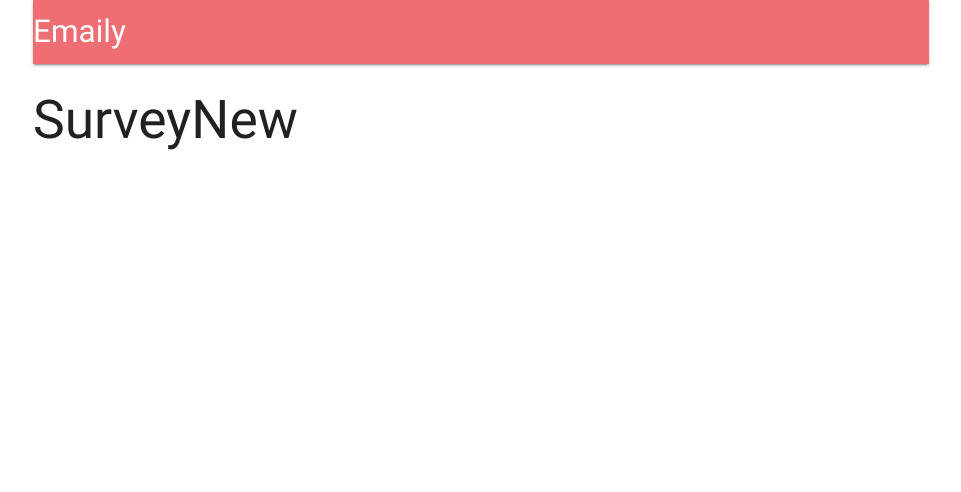
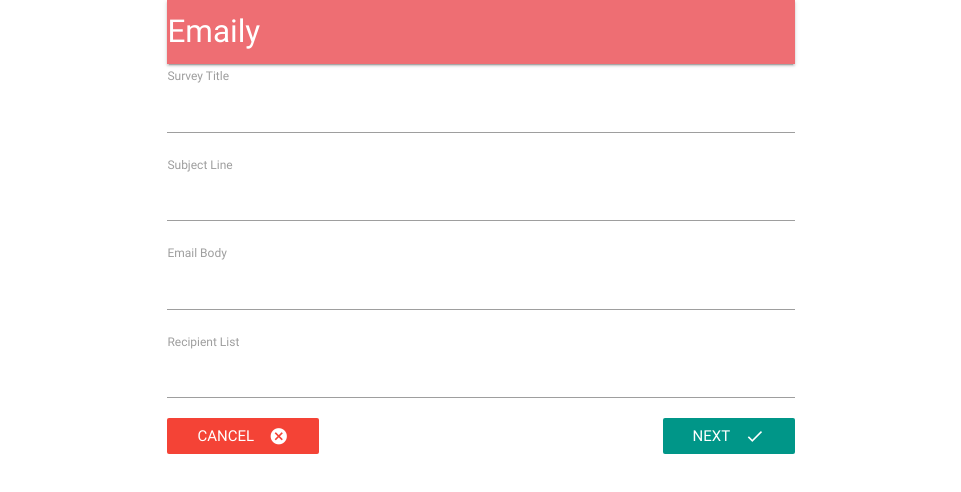
Before and after one commit to edumueller/node-projects, a React app in the folder client/: page /surveys/new in a window 1280 px wide. Shown: the whole page, without its empty margins (159-1120 px from the left). Built offline with nearby package versions, Linux system fonts and the light colour scheme; no server answers.

Commit message:
Implemented survey form w/ wizard

```diff
--- a/client/package.json
+++ b/client/package.json
@@ -20,6 +20,7 @@
 		"react-scripts": "1.0.17",
 		"react-stripe-checkout": "^2.6.3",
 		"redux": "^3.7.2",
+		"redux-form": "^7.2.0",
 		"redux-thunk": "^2.2.0"
 	},
 	"scripts": {
--- a/client/public/index.html
+++ b/client/public/index.html
@@ -10,6 +10,8 @@
     -->
     <link rel="manifest" href="%PUBLIC_URL%/manifest.json">
     <link rel="shortcut icon" href="%PUBLIC_URL%/favicon.ico">
+    <link href="https://fonts.googleapis.com/icon?family=Material+Icons" rel="stylesheet">
+
     <!--
       Notice the use of %PUBLIC_URL% in the tags above.
       It will be replaced with the URL of the `public` folder during the build.
--- a/client/src/components/App.js
+++ b/client/src/components/App.js
@@ -5,9 +5,8 @@ import * as actions from '../actions'; // take all the actions and assign them t
 
 import Header from './Header';
 import Landing from './Landing';
-
-const Dashboard = () => <h2>Dashboard</h2>;
-const SurveyNew = () => <h2>SurveyNew</h2>;
+import Dashboard from './Dashboard';
+import SurveyNew from './surveys/SurveyNew';
 
 class App extends Component {
 	componentDidMount() {
@@ -18,7 +17,7 @@ class App extends Component {
 		return (
 			<div className="container">
 				<BrowserRouter>
-					<div>
+					<div className="container">
 						<Header />
 						<Route exact path="/" component={Landing} />
 						<Route exact path="/surveys" component={Dashboard} />
--- /dev/null
+++ b/client/src/components/Dashboard.js
@@ -0,0 +1,17 @@
+import React from 'react';
+import { Link } from 'react-router-dom';
+
+const DashBoard = () => {
+	return (
+		<div>
+			Dashboard
+			<div className="fixed-action-btn">
+				<Link to="/surveys/new" className="btn-floating btn-large red">
+					<i className="large material-icons">add</i>
+				</Link>
+			</div>
+		</div>
+	);
+};
+
+export default DashBoard;
--- /dev/null
+++ b/client/src/components/surveys/SurveyField.js
@@ -0,0 +1,11 @@
+// SurveyField contains logic to render a single custom label and text input
+import React from 'react';
+
+export default ({ input, label }) => {
+	return (
+		<div>
+			<label>{label}</label>
+			<input {...input} />
+		</div>
+	);
+};
--- /dev/null
+++ b/client/src/components/surveys/SurveyForm.js
@@ -0,0 +1,50 @@
+// SurveyForm shows a form for a user to add input
+import _ from 'lodash';
+import React, { Component } from 'react';
+import { reduxForm, Field } from 'redux-form';
+import { Link } from 'react-router-dom';
+import SurveyField from './SurveyField';
+
+const FIELDS = [
+	{ label: 'Survey Title', name: 'title' },
+	{ label: 'Subject Line', name: 'subject' },
+	{ label: 'Email Body', name: 'body' },
+	{ label: 'Recipient List', name: 'emails' }
+];
+
+class SurveyForm extends Component {
+	renderFields() {
+		return _.map(FIELDS, ({ label, name }) => {
+			return (
+				<Field
+					key={name}
+					component={SurveyField}
+					type="text"
+					label={label}
+					name={name}
+				/>
+			);
+		});
+	}
+	render() {
+		return (
+			<div>
+				<form onSubmit={this.props.handleSubmit(values => console.log(values))}>
+					{this.renderFields()}
+					<Link to="/surveys" className="red btn-flat white-text">
+						Cancel
+						<i className="material-icons right">cancel</i>
+					</Link>
+					<button className="teal btn-flat right white-text" type="submit">
+						Next
+						<i className="material-icons right">done</i>
+					</button>
+				</form>
+			</div>
+		);
+	}
+}
+
+export default reduxForm({
+	form: 'surveyForm'
+})(SurveyForm);
--- /dev/null
+++ b/client/src/components/surveys/SurveyNew.js
@@ -0,0 +1,15 @@
+// SurveyNew SurveyForm and SurveyFormReview
+import React, { Component } from 'react';
+import SurveyForm from './SurveyForm';
+
+class SurveyNew extends Component {
+	render() {
+		return (
+			<div>
+				<SurveyForm />
+			</div>
+		);
+	}
+}
+
+export default SurveyNew;
--- a/client/src/reducers/index.js
+++ b/client/src/reducers/index.js
@@ -1,6 +1,8 @@
 import { combineReducers } from 'redux';
 import authReducer from './authReducer';
+import { reducer as reduxForm } from 'redux-form';
 
 export default combineReducers({
-	auth: authReducer
+	auth: authReducer, // data is stored in this "variable"
+	form: reduxForm
 });
--- a/package.json
+++ b/package.json
@@ -18,7 +18,7 @@
 	"license": "ISC",
 	"dependencies": {
 		"body-parser": "^1.18.2",
-		"concurrently": "^3.5.0",
+		"concurrently": "^3.5.1",
 		"cookie-session": "^2.0.0-beta.3",
 		"express": "^4.16.2",
 		"mongoose": "^4.13.2",
```
Also changed, not shown: 2 other files.
